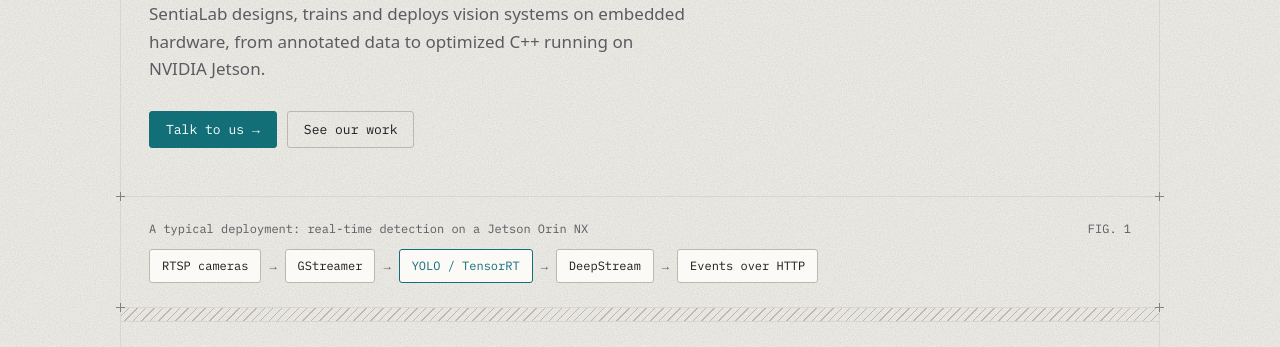
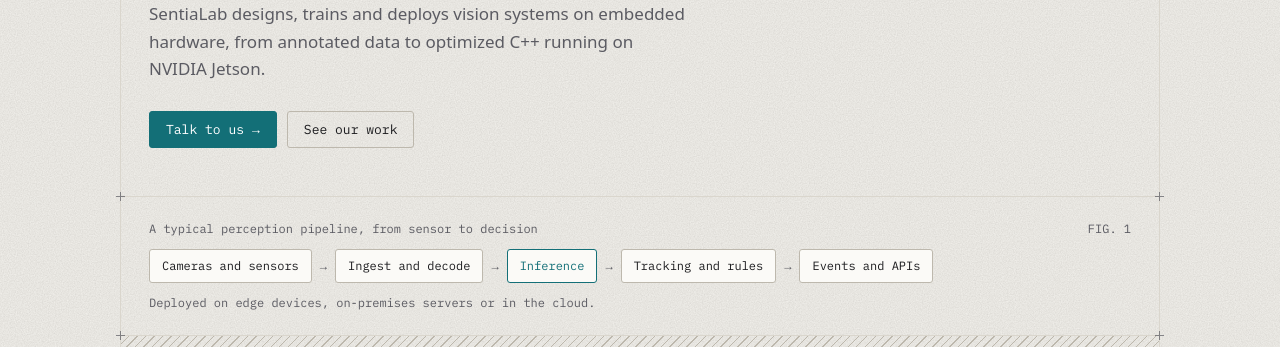
Before and after one commit to SentiaLab/website, an Astro site: page / in a window 1280 px wide. Shown: the part 293-640 px from the top of the page. Built offline with nearby package versions, Linux system fonts and the light colour scheme; Astro itself is replaced by a stand-in of ours.

Commit message:
feat: Make pipeline figure technology-neutral

```diff
--- a/src/components/Pipeline.astro
+++ b/src/components/Pipeline.astro
@@ -1,27 +1,30 @@
 ---
-const nodes = ['RTSP cameras', 'GStreamer', 'YOLO / TensorRT', 'DeepStream', 'Events over HTTP'];
-const highlighted = 'YOLO / TensorRT';
+// Stages are named by function, not by tool, so the figure holds for any stack or target.
+const stages = ['Cameras and sensors', 'Ingest and decode', 'Inference', 'Tracking and rules', 'Events and APIs'];
+const highlighted = 'Inference';
 ---
 
 <section class="border-b border-rule px-5 py-6 font-mono text-xs sm:px-7" aria-labelledby="pipeline-caption">
   <div class="flex items-baseline justify-between gap-4 text-muted">
-    <p id="pipeline-caption">A typical deployment: real-time detection on a Jetson Orin NX</p>
+    <p id="pipeline-caption">A typical perception pipeline, from sensor to decision</p>
     <span class="shrink-0" aria-hidden="true">FIG. 1</span>
   </div>
 
   <ol class="mt-3 flex flex-wrap items-center gap-y-2">
-    {nodes.map((node, index) => (
+    {stages.map((stage, index) => (
       <li class="flex items-center">
         {index > 0 && <span class="px-2 text-muted" aria-hidden="true">&rarr;</span>}
         <span
           class:list={[
             'rounded-[3px] border bg-surface px-3 py-2',
-            node === highlighted ? 'border-accent text-accent' : 'border-rule-strong',
+            stage === highlighted ? 'border-accent text-accent' : 'border-rule-strong',
           ]}
         >
-          {node}
+          {stage}
         </span>
       </li>
     ))}
   </ol>
+
+  <p class="mt-3 text-muted">Deployed on edge devices, on-premises servers or in the cloud.</p>
 </section>
```
